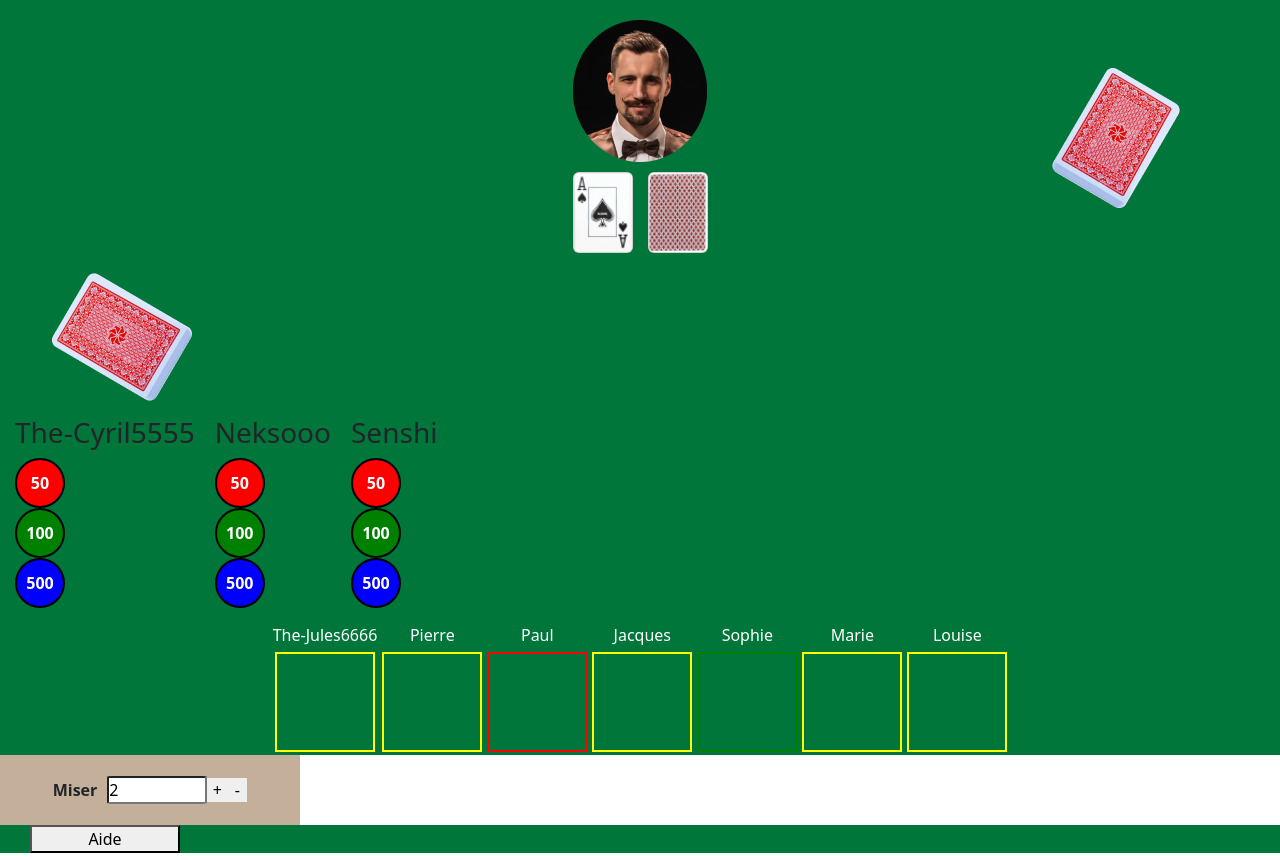
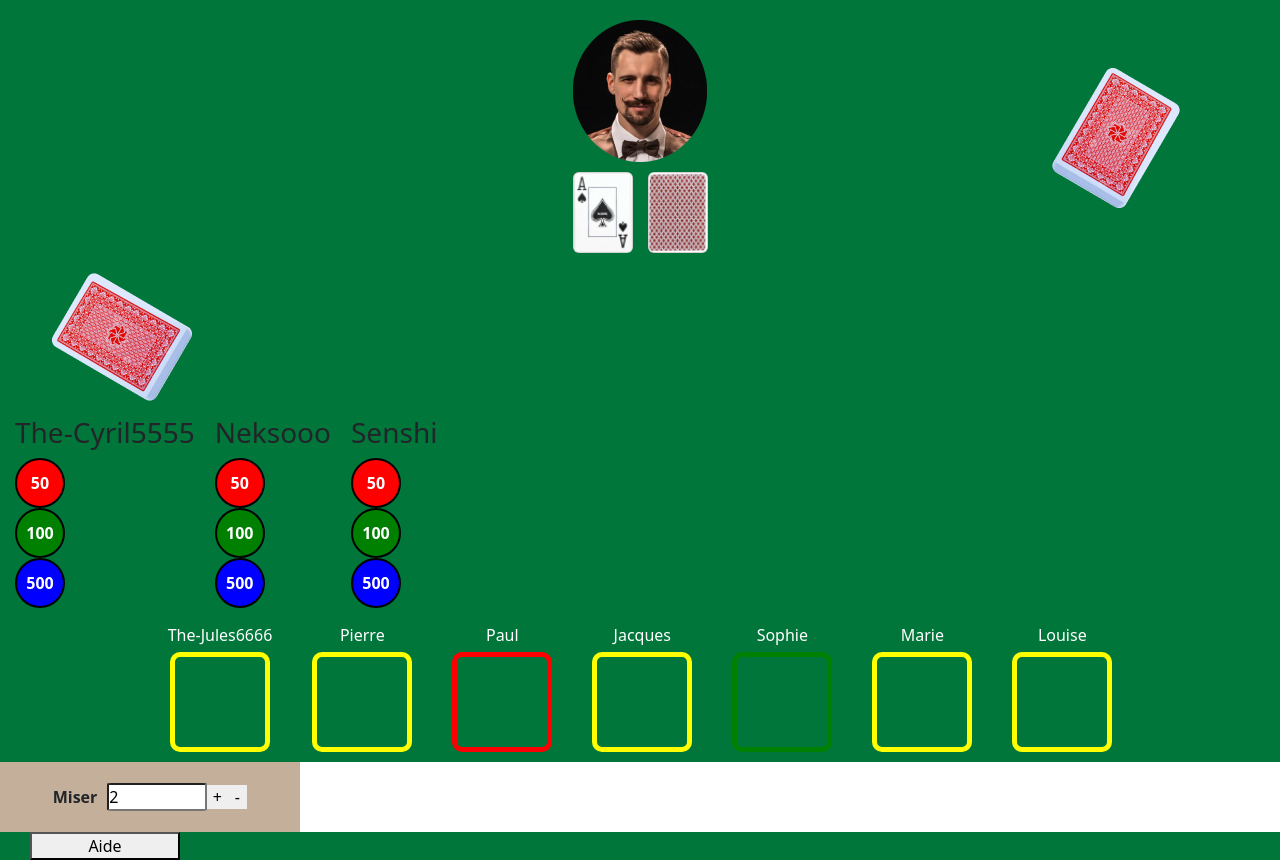
Before and after one commit to LDDW/APP_BLACKJACK, a React (Create React App) app in the folder src_front/: page /game in a window 1280 px wide. Built offline with nearby package versions, Linux system fonts and the light colour scheme; no server answers.

Commit message:
cyril: fix css PlayerZone

```diff
--- a/src_front/src/components/playerZone/PlayerZone.css
+++ b/src_front/src/components/playerZone/PlayerZone.css
@@ -2,7 +2,7 @@
   background-color: #00763a;
   display: flex;
   justify-content: center;
-  gap: 5px;
+  gap: 40px; /* Augmente l'espacement entre les rectangles */
 }
 
 .rectangleContainer {
@@ -10,8 +10,6 @@
   flex-direction: column;
   align-items: center;
 }
-
-
 
 .playerName {
   margin-bottom: 5px;
@@ -22,11 +20,11 @@
 .rectangle {
   width: 100px;
   height: 100px;
-  border-width: 2px;
+  border-width: 5px; /* Rend les bordures plus épaisses */
   border-style: solid;
-  margin-bottom: 3px;
+  margin-bottom: 10px; /* Augmente l'espacement en dessous des rectangles */
+  border-radius: 10px;
 }
-
 
 .rectangle-not-played {
   border-color: yellow;
@@ -37,5 +35,5 @@
 }
 
 .rectangle-played {
-  border-color: green; /* Choisir la couleur que vous voulez pour l'état "played" */
+  border-color: green;
 }
```
